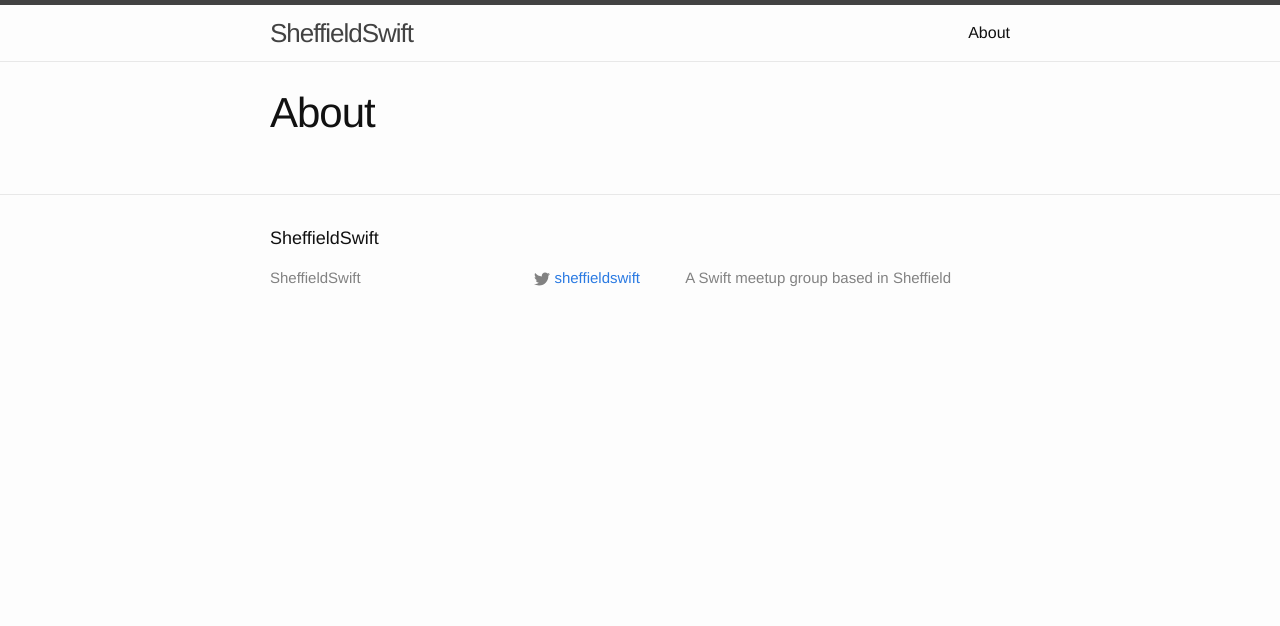
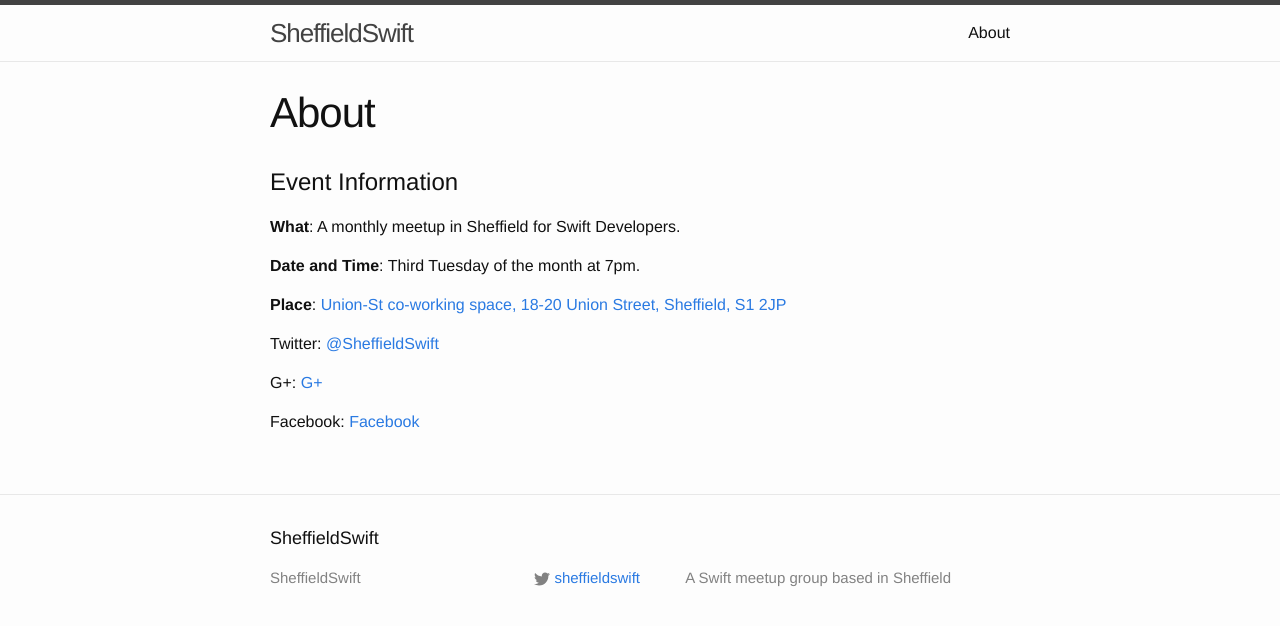
Before and after one commit to SheffieldSwift/SheffieldSwift.github.io, a Jekyll site: the page built from about.md, in a window 1280 px wide. Shown: the top 626 px of the page. Built offline with Jekyll 4.4.1, drawn with Linux system fonts in a browser that asks for light colours.

Commit message:
Update about page

```diff
--- a/_posts/2015-04-17-welcome-to-jekyll.markdown
+++ b/_posts/2015-04-17-welcome-to-jekyll.markdown
@@ -2,7 +2,9 @@
 layout: post
 title:  "Welcome to Sheffield Swift!"
 date:   2015-04-17 12:00:17
-categories: jekyll update
+categories: notice
 ---
 
-More information coming soon
+Welcome to Sheffield Swift!
+
+Here we'll be posting any updates about future or past events.
--- a/about.md
+++ b/about.md
@@ -3,3 +3,17 @@ layout: page
 title: About
 permalink: /about/
 ---
+
+# Event Information
+
+**What**: A monthly meetup in Sheffield for Swift Developers.
+
+**Date and Time**: Third Tuesday of the month at 7pm.
+
+**Place**: [Union-St co-working space, 18-20 Union Street, Sheffield, S1 2JP](http://www.union-st.org)
+
+Twitter: [@SheffieldSwift](https://twitter.com/SheffieldSwift)
+
+G+: [G+](https://plus.google.com/communities/117105428810635739745)
+
+Facebook: [Facebook](https://www.facebook.com/SheffieldSwift)
```
